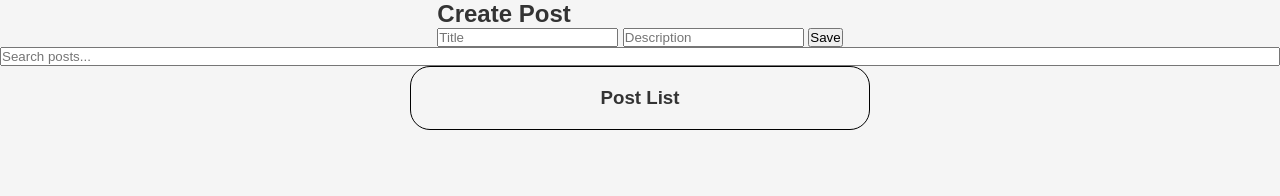
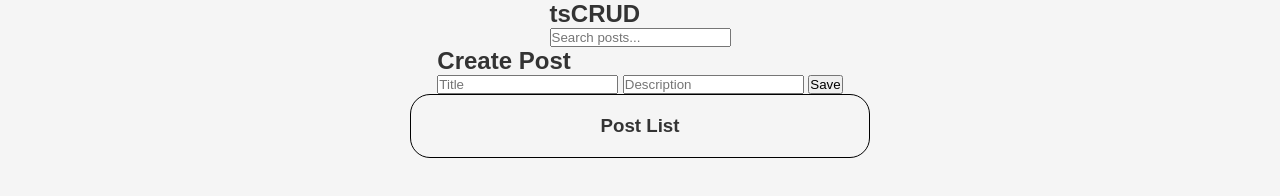
Before and after one commit to MaitriRajpara/CRUD-TS, a website built with Parcel: page src/index.html in a window 1280 px wide. Built offline with nearby package versions, Linux system fonts and the light colour scheme; no server answers.

Commit message:
Add: Eventlisteners

```diff
--- a/src/index.html
+++ b/src/index.html
@@ -7,7 +7,15 @@
         <link rel="stylesheet" href="./style.css" />
     </head>
     <body>
-        <!-- <h2>Product </h2> -->
+        <div class="header">
+            <h2>tsCRUD</h2>
+            <input
+                type="text"
+                id="search"
+                placeholder="Search posts..."
+                oninput="searchPosts()"
+            />
+        </div>
         <div class="input-field">
             <h2>Create Post</h2>
             <input type="hidden" id="postId" />
@@ -15,12 +23,7 @@
             <input type="text" id="body" placeholder="Description" />
             <button id="savePost">Save</button>
         </div>
-        <input
-            type="text"
-            id="search"
-            placeholder="Search posts..."
-            oninput="searchPosts()"
-        />
+
         <h3 id="post-list">Post List</h3>
         <div id="postContainer"></div>
 
```
